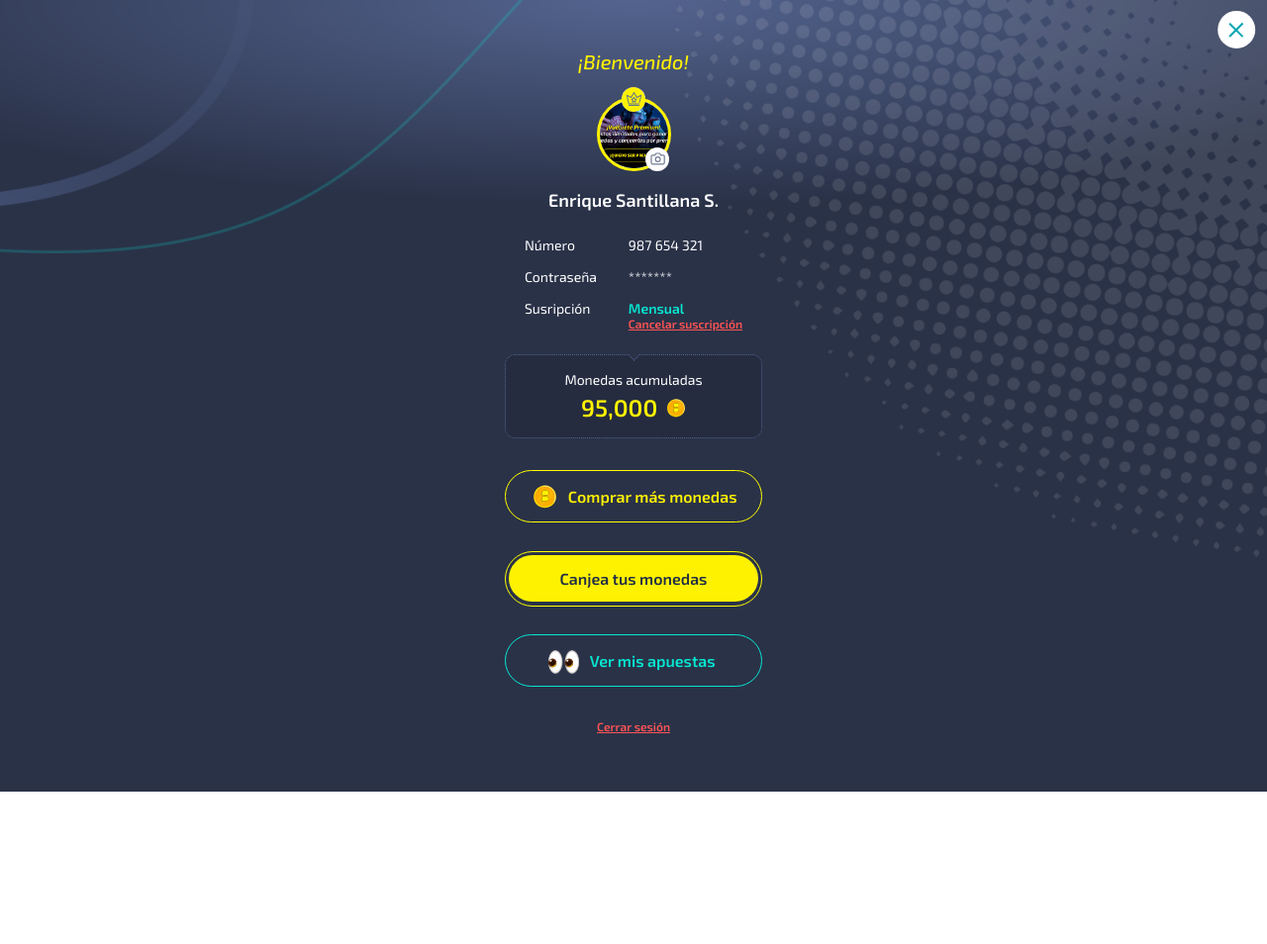
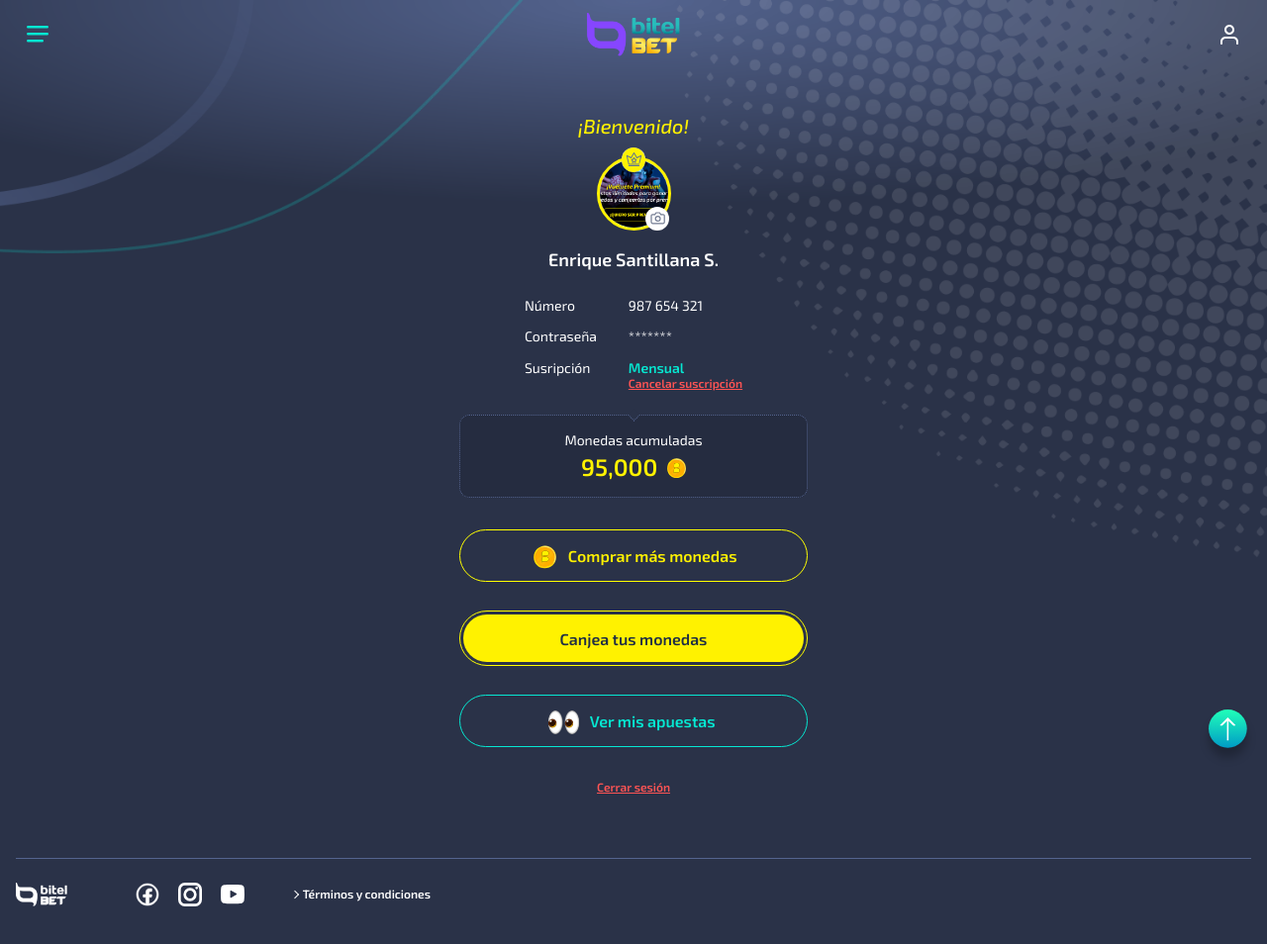
Before and after one commit to germansalamanca/bitel-bet, a website: page 9-perfil-premium.html in a window 1280 px wide. Shown: the whole page at 99% size. Before the commit the page ends 800 px from the top, so only its background shows below. Drawn offline with nearby package versions, Linux system fonts and the light colour scheme.

Commit message:
Change User profile layout (no modal)

```diff
--- a/9-perfil-premium.html
+++ b/9-perfil-premium.html
@@ -12,8 +12,8 @@
   <link rel="stylesheet" type="text/css" href="./css/style.css">
   <title>Perfil de usuario - Premium</title>
 </head>
-<body class="overlayed">
-  <div class="page" style="">
+<body>
+  <div id="user-profile" class="page user-profile-premium">
     <header id="header" class="header-transparent">
       <div class="header-content">
         <button id="menu-toggler" class="btn" aria-label="Menú principal" onclick="openPopup('#main-menu-wrapper')"></button>
@@ -27,15 +27,9 @@
         </a>
       </div>
     </header>
-    <main>
-
-    </main>
-    <div  id="user-profile" class="modal-wrapper" style="display: flex; opacity: 1">
-      <div class="modal bitel-bg has-footer user-profile-premium">
-        <button class="btn btn-close-popup" aria-label="cerrar" onclick="closePopup('#user-profile')"></button>
-        <div class="content-wrapper">
-          <div class="content">
-            <h2 class="title">¡Bienvenido!</h2>
+    <main class="pt-2 pb-2">
+      <div class="container container-sm">
+        <h1 class="page-title">¡Bienvenido!</h1>
         <figure class="profile-picture">
           <img src="./img/demo/slide-promo.png" alt="Foto de perfil">
           <button class="btn btn-change-picture" aria-label="Cambiar imagen de perfil"></button>
@@ -76,36 +70,7 @@
           <a href="#">Cerrar sesión</a>
         </div>
       </div>
-          <footer class="page-footer">
-            <div class="content">
-              <div class="top">
-                <figure class="footer-logo">
-                  <a href="#">
-                    <img src="./img/logo-bitel-bet.png" alt="Inicio">
-                  </a>
-                </figure>
-                <nav class="social-nav">
-                  <ul class="menu social-menu">
-                    <li>
-                      <a href="#" class="icon icon-social icon-fb" aria-label="Facebook"></a>
-                    </li>
-                    <li>
-                      <a href="#" class="icon icon-social icon-ig" aria-label="Instagram"></a>
-                    </li>
-                    <li>
-                      <a href="#" class="icon icon-social icon-yt" aria-label="Youtube"></a>
-                    </li>
-                  </ul>
-                </nav>
-              </div>
-              <div class="bottom">
-                <a href="#" class="arrow-link">Términos y condiciones</a>
-              </div>
-            </div>
-          </footer>
-        </div><!-- .content-wrapper -->
-      </div><!-- .modal -->
-    </div><!-- .modal-wrapper -->
+    </main>
     <footer id="footer" class="page-footer">
       <div class="content">
         <div class="top">
--- a/scss/_general.scss
+++ b/scss/_general.scss
@@ -176,6 +176,9 @@
       max-width: $md;
     }
   }
+  &.container-sm{
+    max-width: 400px;
+  }
 }
 
 .mb-1{
--- a/scss/_user-profile.scss
+++ b/scss/_user-profile.scss
@@ -92,16 +92,12 @@
 }
 
 #user-profile{
-  .content-wrapper{
-    & > .content{
-      max-width: 260px;
-      width: 100%;
-    }
-  }
-  .title{
+  .page-title{
     color: $yellow;
     font-size: 20px;
     font-weight: 500;
+    font-style: italic;
+    margin-bottom: 1.2rem;
   }
   .user-name{
     font-style: normal;
```
Also changed, not shown: 10-perfil-free.html (+6 -41 lines), css/style.css. Lines whose indentation alone changed are shown as unchanged.
